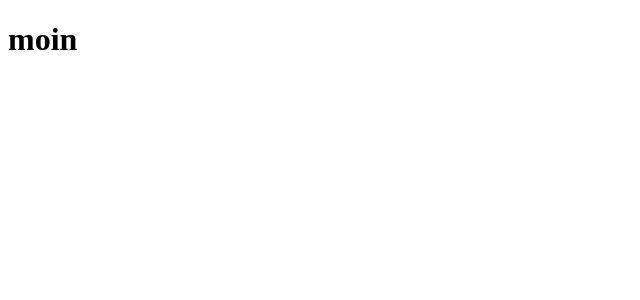
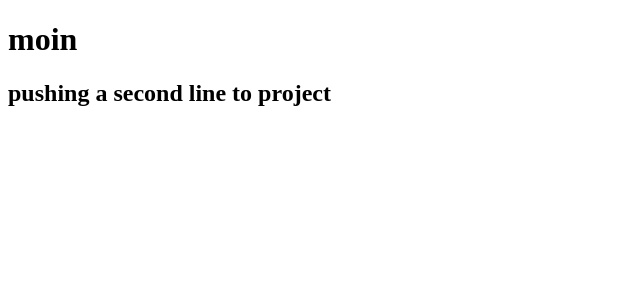
Before and after one commit to Chris-Aid/portfolio, an Angular app: page / in a window 1280 px wide. Shown: the top 300 px of the page, without its empty margins (0-640 px from the left). Built offline with nearby package versions, Linux system fonts and the light colour scheme.

Commit message:
first commit

```diff
--- a/src/app/app.component.html
+++ b/src/app/app.component.html
@@ -1 +1,3 @@
 <h1>moin</h1>
+
+<h2>pushing a second line to project</h2>
```
